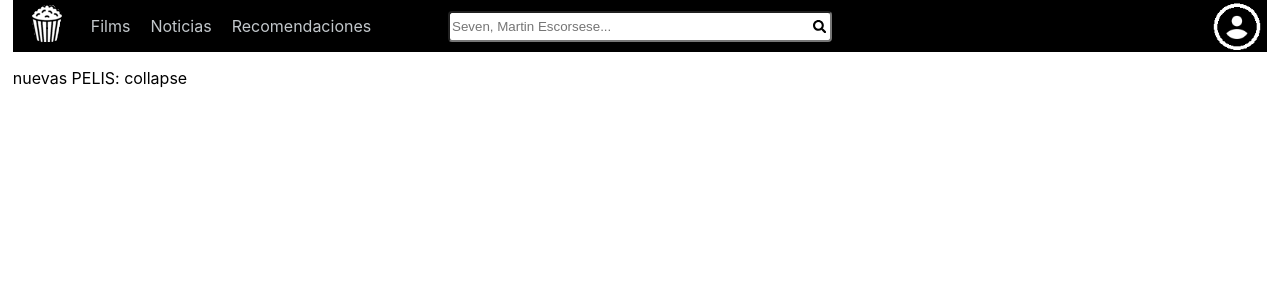
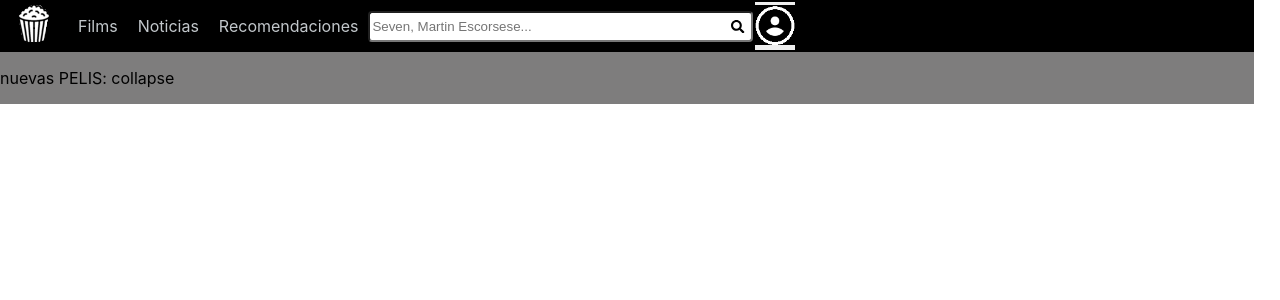
Before and after one commit to rawojeda/TFG_react_cine, a React (Create React App) app: page / in a window 1280 px wide. Shown: the top 300 px of the page. Built offline with nearby package versions, Linux system fonts and the light colour scheme.

Commit message:
changing to the tower

```diff
--- a/package.json
+++ b/package.json
@@ -16,7 +16,7 @@
     "react-dom": "^17.0.2",
     "react-icons": "^4.3.1",
     "react-router-dom": "^5.3.0",
-    "react-scripts": "5.0.0",
+    "react-scripts": "^5.0.0",
     "typescript": "^4.6.2",
     "web-vitals": "^2.1.4"
   },
--- a/src/Pages/CSS/HomeStructure.css
+++ b/src/Pages/CSS/HomeStructure.css
@@ -1,14 +1,12 @@
 .cabecera{
-    margin-right: 1%;
-    margin-left: 1%;
     width: 98%;
     background-color: gray;
 }
 .contenido{
-    margin-right: 1%;
-    margin-left: 1%;
+
     width: 98%;
     display: flex;
+    background-color: rgb(126, 125, 125);
 }
 .navegador{
     display: flex;
@@ -32,14 +30,11 @@
 }
 .div-formulario-busqueda{
     right: 35%;
-    position: absolute;
-    align-items: center;
     width: 30%;
 }
 .formulario-busqueda{
     width: 100%;
     position: relative;
-    display: flex;
 }
 .Buscador{
     border-radius: 4px;
@@ -49,20 +44,20 @@
 .search-button{
     position: absolute;
     cursor: pointer;
-    right: 0;
+    right: -6px;
     top: 8px;
     border: none;
     background: none;
 }
 .profile-button{
-    position: absolute;
-    right: 1.5%;
+    margin-left: 10px;
     border: none;
     padding: unset;
     height:48px;
     cursor: pointer;
+
 }
 .profile-img{
-    width: 48px;
-    height: 48px;
+    width: 40px;
+    height: 40px;
 }
```
Also changed, not shown: 1 other file (tests, documents, lock files or other folders).
